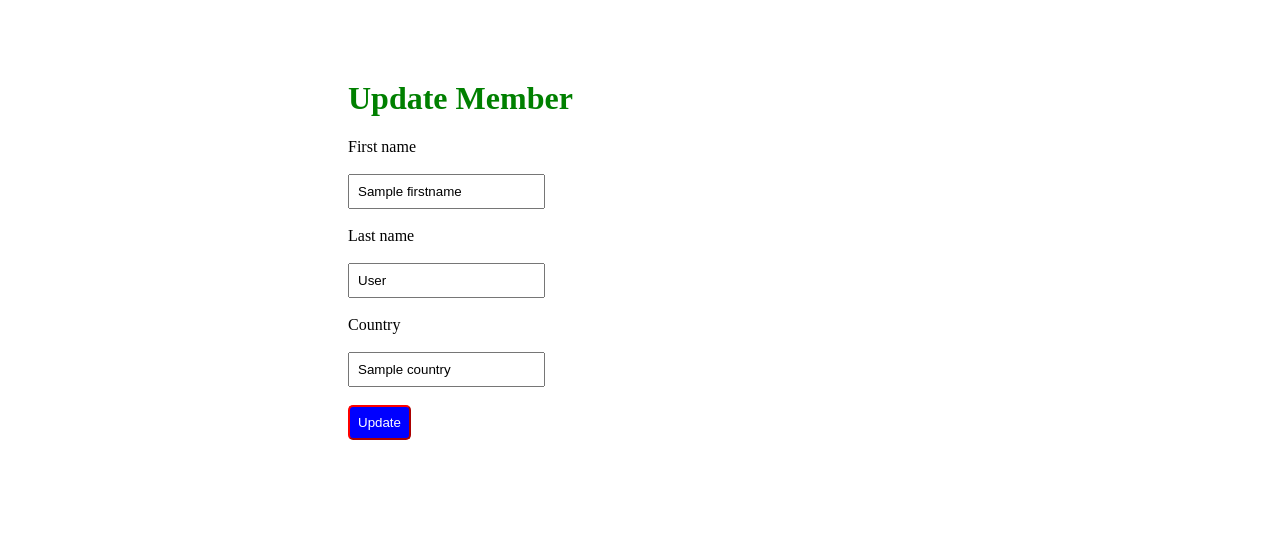
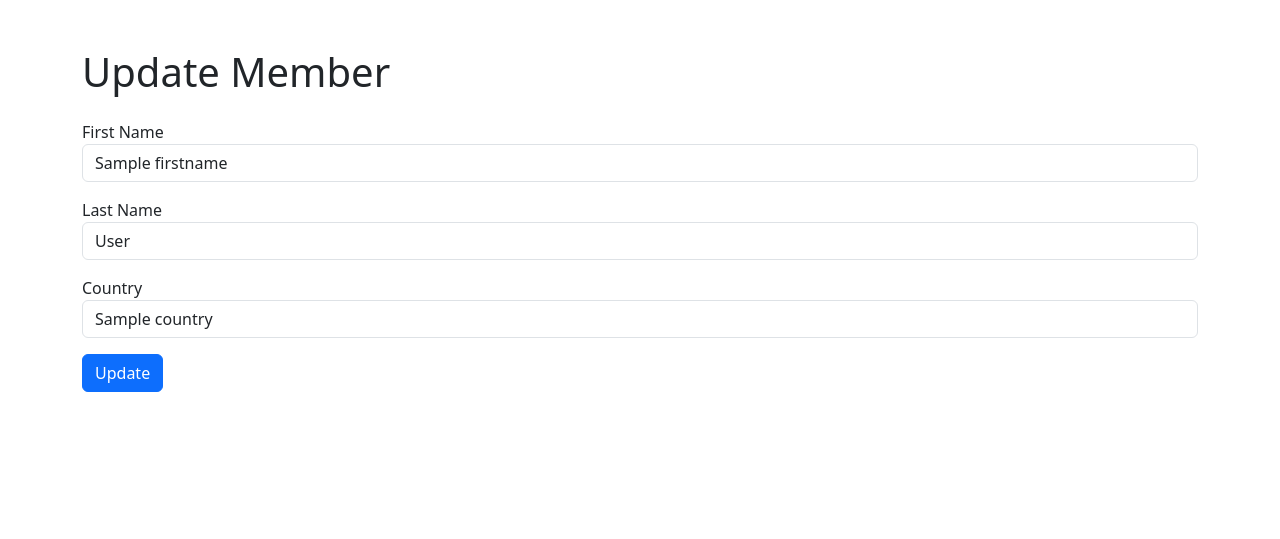
Before and after one commit to logboi1/DjangoCRUD, a Django app: template crud/newapp/templates/update.html in a window 1280 px wide. Shown: the top 539 px of the page. Run offline with Django 5.2, Linux system fonts and the light colour scheme; the template is opened without the code that fills it: most values are stand-ins (such as "Sample title", 1, 10 or a date in 2020).

Commit message:
added boostrap

```diff
--- a/crud/newapp/static/style.css
+++ b/crud/newapp/static/style.css
@@ -1,7 +1,4 @@
-.container {
-    margin: 80px 240px 60px 240px;
-    padding: 0px 100px 100px 100px;
-}
+
 
 #customers {
     font-family: Arial, Helvetica, sans-serif;
@@ -55,21 +52,7 @@
     width: 100%;
 }
 
-.container1 #new {
-    background-color: blue;
-    border-color: red;
-    border-radius: 5px;
-    padding: 8px;
-    color: white;
-}
 
-.container2 #new1 {
-    background-color: blue;
-    border-color: red;
-    border-radius: 5px;
-    padding: 8px;
-    color: white;
-}
 
 h1 {
     color: green;
@@ -83,15 +66,6 @@ h1 {
     padding: 8px;
 }
 
-.container1 {
-    margin: 80px 240px 60px 240px;
-    padding: 0px 100px 100px 100px;
-}
-
-.container2 {
-    margin: 80px 240px 60px 240px;
-    padding: 0px 100px 100px 100px;
-}
 
 .container #new3 {
     padding: 8px;
--- a/crud/newapp/templates/update.html
+++ b/crud/newapp/templates/update.html
@@ -5,26 +5,36 @@
     <meta charset="UTF-8">
     <meta http-equiv="X-UA-Compatible" content="IE=edge">
     <meta name="viewport" content="width=device-width, initial-scale=1.0">
-    <title>Document</title>
+    <title>Update Member</title>
+    <!-- Bootstrap CSS -->
+    <link rel="stylesheet" href="https://cdn.jsdelivr.net/npm/bootstrap@5.3.2/dist/css/bootstrap.min.css" integrity="sha384-T3c6CoIi6uLrA9TneNEoa7RxnatzjcDSCmG1MXxSR1GAsXEV/Dwwykc2MPK8M2HN" crossorigin="anonymous">
+    {% load static %}
+    <!-- <link rel="stylesheet" href="{% static 'style.css' %}"> -->
 </head>
-{% load static %}
-<link rel="stylesheet" href="{% static 'style.css' %}">
 
 <body>
-    <div class="container2">
-        <h1>Update Member</h1>
+    <div class="container mt-5">
+        <h1 class="mb-4">Update Member</h1>
         <form action="{% url 'uprec' mem.id %}" method="post">
             {% csrf_token %}
-            <label for="">First name</label><br><br>
-            <input type="text" name="first" value="{{mem.firstname}}"><br><br>
-            <label for="">Last name</label><br><br>
-            <input type="text" name="last" value="{{mem.lastname}}"><br><br>
-            <label for="">Country</label><br><br>
-            <input type="text" name="country" value="{{mem.country}}"><br><br>
-            <button type="submit" id="new1">Update</button>
+            <div class="form-group mb-3">
+                <label for="first">First Name</label>
+                <input type="text" class="form-control" id="first" name="first" value="{{ mem.firstname }}" required>
+            </div>
+            <div class="form-group mb-3">
+                <label for="last">Last Name</label>
+                <input type="text" class="form-control" id="last" name="last" value="{{ mem.lastname }}" required>
+            </div>
+            <div class="form-group mb-3">
+                <label for="country">Country</label>
+                <input type="text" class="form-control" id="country" name="country" value="{{ mem.country }}" required>
+            </div>
+            <button type="submit" class="btn btn-primary">Update</button>
         </form>
+    </div>
 
-    </div>
+    <!-- Bootstrap JS and Popper.js -->
+    <script src="https://cdn.jsdelivr.net/npm/bootstrap@5.3.2/dist/js/bootstrap.bundle.min.js"></script>
 </body>
 
 </html>
```
Also changed, not shown: crud/newapp/templates/add.html (+24 -11 lines), crud/newapp/templates/index.html (+31 -15 lines), crud/db.sqlite3.
